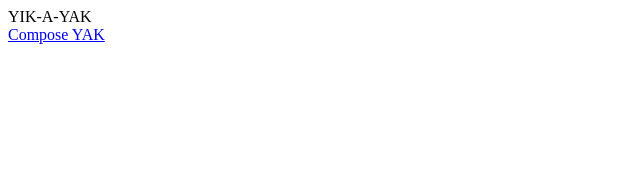
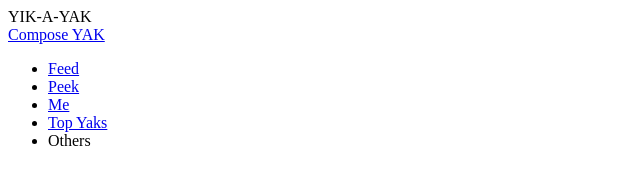
Before and after one commit to ravic1995/Yak-A-Yak, a plain HTML site: page index.html in a window 1280 px wide. Shown: the whole page, without its empty margins (0-640 px from the left). Drawn offline with Linux system fonts and the light colour scheme.

Commit message:
Intial html wid no css

```diff
--- a/index.html
+++ b/index.html
@@ -17,9 +17,13 @@
                 <a href="/compose/"><span title = "compose">Compose YAK</span></a>
             </div>
         </div>
-
-        <div id="menubar">
-
+        <div id="main">
+            <ul id="menubar">
+                <li class="selected"><a href="/Feed/">Feed</a></li>
+                <li class="selected"><a href="/Peek/">Peek</a></li>
+                <li class="selected"><a href="/Me/">Me</a></li>
+                <li class="selected"><a href="/Top/">Top Yaks</a></li>
+                <li class="selected">Others</li>
         </div>
 
 
```
